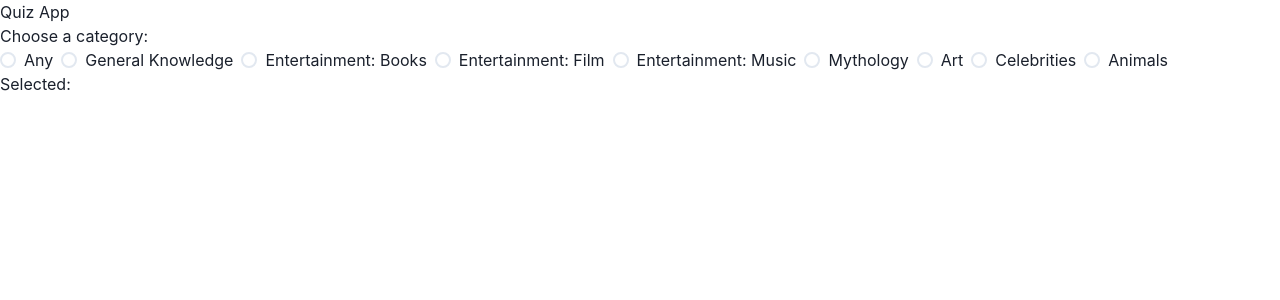
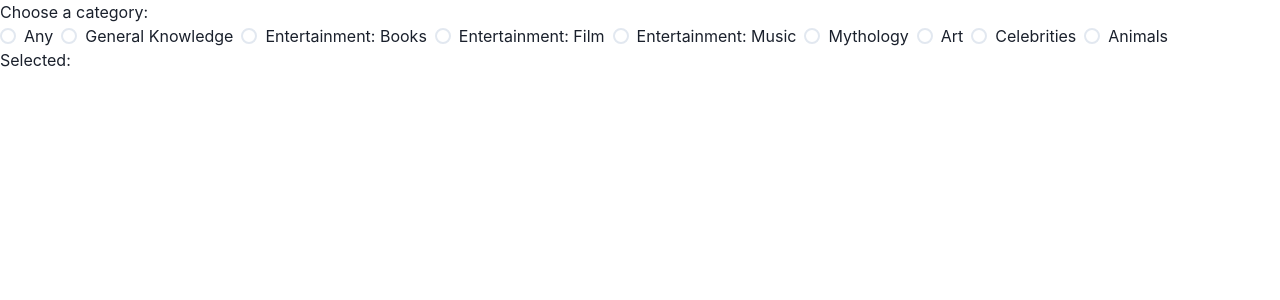
Before and after one commit to ujvarivera/react-quiz, a React app: page / in a window 1280 px wide. Shown: the top 300 px of the page. Built offline with nearby package versions, Linux system fonts and the light colour scheme; the HTML template or start-up script is replaced by a standard one.

Commit message:
react router installed

```diff
--- a/package.json
+++ b/package.json
@@ -16,7 +16,8 @@
     "axios": "^1.6.8",
     "framer-motion": "^11.0.28",
     "react": "^18.2.0",
-    "react-dom": "^18.2.0"
+    "react-dom": "^18.2.0",
+    "react-router-dom": "^6.22.3"
   },
   "devDependencies": {
     "@types/react": "^18.2.66",
--- a/src/App.jsx
+++ b/src/App.jsx
@@ -1,5 +1,6 @@
 import axios from 'axios'
 import { useEffect, useState } from 'react'
+import { BrowserRouter, Routes, Route } from "react-router-dom";
 import MakeQuiz from './components/MakeQuiz'
 
 function App() {
@@ -18,12 +19,11 @@
   */
 
   return (
-    <div>
-      <h1 className='font-bold'>
-        Quiz App
-      </h1>
-      <MakeQuiz />
-    </div>
+    <BrowserRouter>
+    <Routes>
+      <Route path="/" element={<MakeQuiz />}/>
+    </Routes>
+    </BrowserRouter>
   )
 }
 
```
Also changed, not shown: 1 other file (tests, documents, lock files or other folders).
